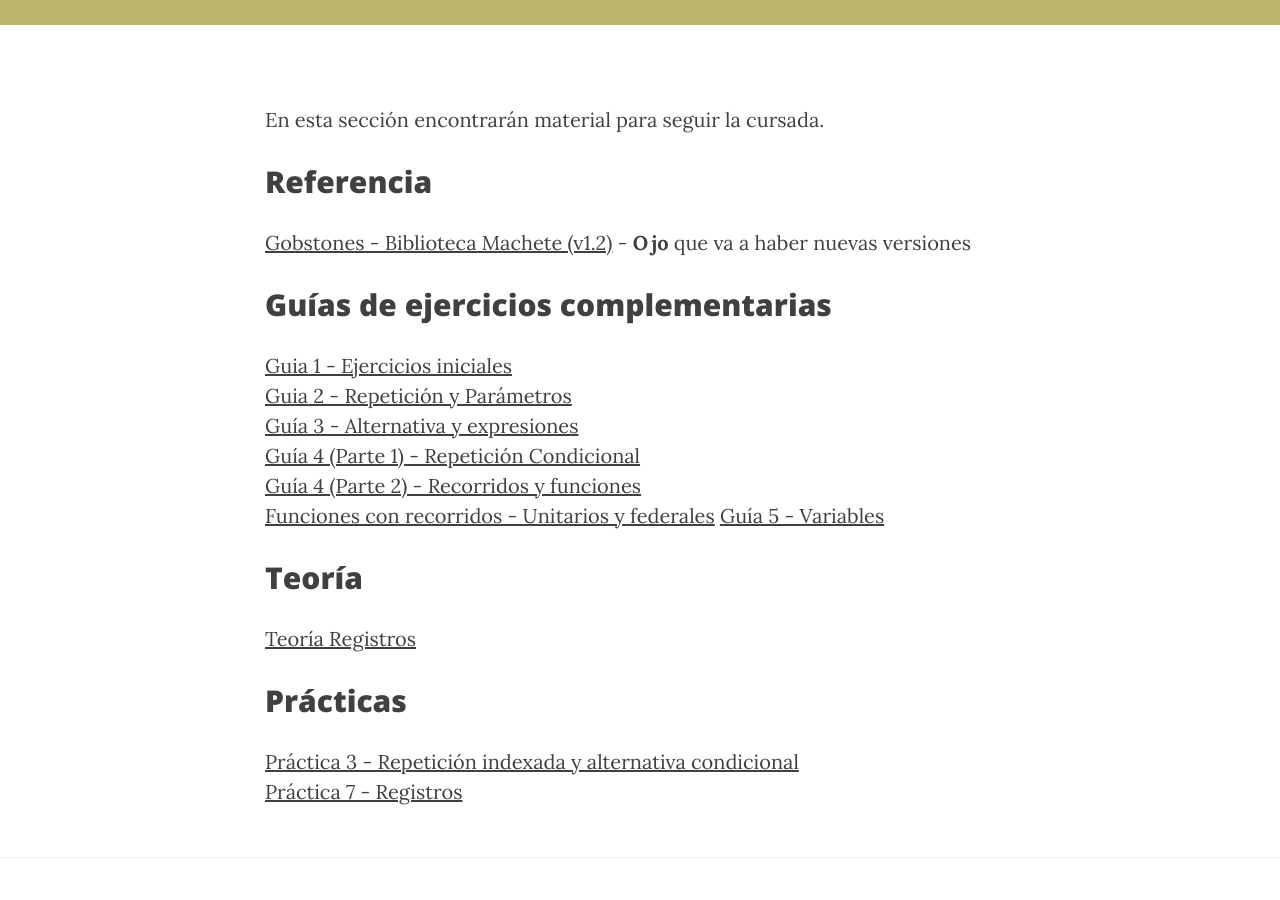
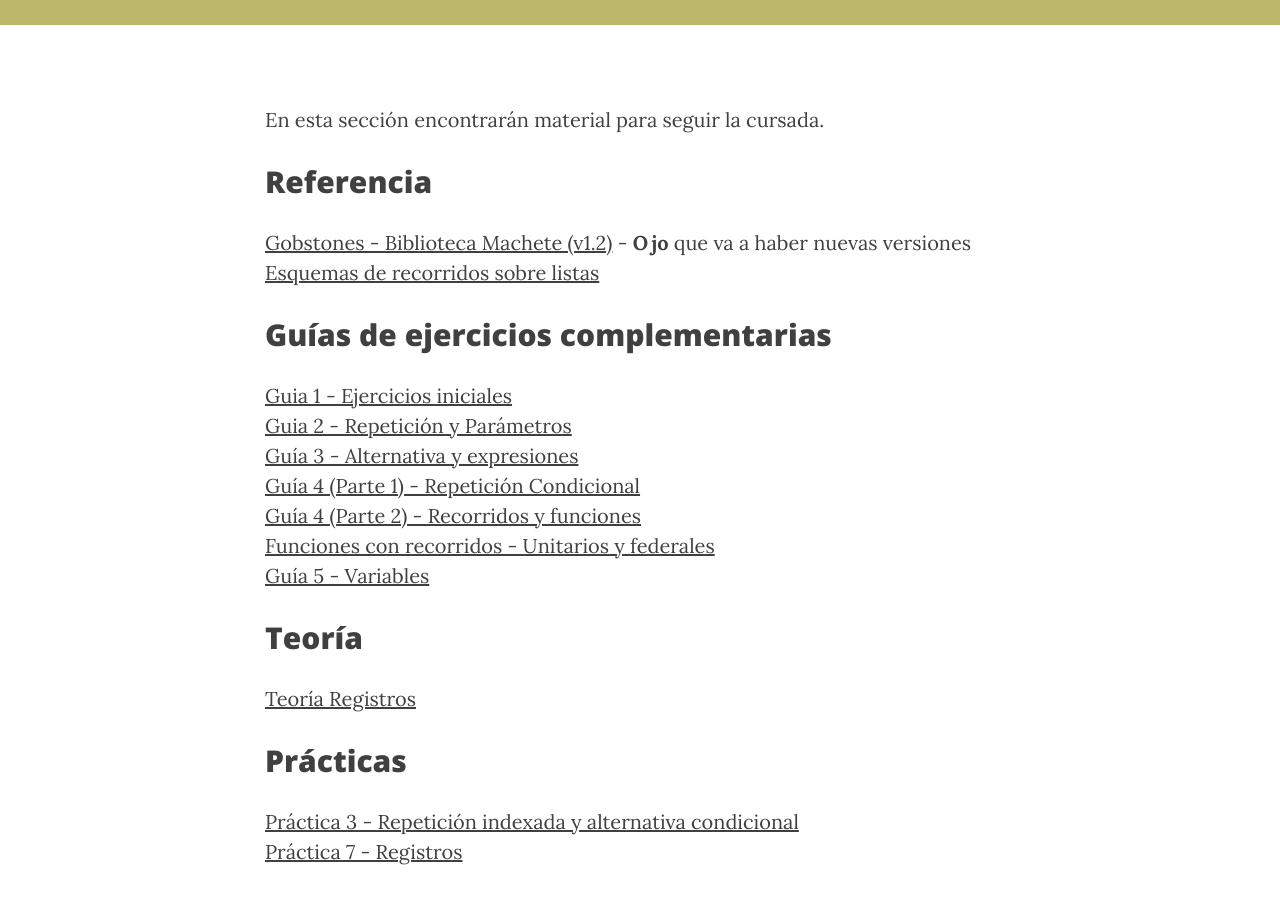
Before and after one commit to inpr-sarmiento/inpr-sarmiento.github.io, a Jekyll site: the page built from material.md, in a window 1280 px wide and 900 px high, scrolled down 397 px. Built offline with Jekyll 4.4.1, drawn with Linux system fonts in a browser that asks for light colours; nearby versions of some CDN libraries.

Commit message:
Agregada guia de recorridos de listas

```diff
--- a/material.md
+++ b/material.md
@@ -8,6 +8,8 @@ En esta sección encontrarán material para seguir la cursada.
 
 ## Referencia
 [Gobstones - Biblioteca Machete (v1.2)](/assets/material/Gobstones - Guía Biblioteca Machete - Inpr-Sarmiento - v1.2.pdf) - **Ojo** que va a haber nuevas versiones
+<br>
+[Esquemas de recorridos sobre listas](/assets/material/Recorridodelistas-Esquemas.pdf)
 
 ## Guías de ejercicios complementarias
 [Guia 1 - Ejercicios iniciales](/assets/material/Guía 1 Ejercicios - Iniciales.pdf)
@@ -21,6 +23,7 @@ En esta sección encontrarán material para seguir la cursada.
 [Guía 4 (Parte 2) - Recorridos y funciones](/assets/material/Guía 4 Ejercicios  Parte 2 - Recorridos y funciones.pdf)
 <br>
 [Funciones con recorridos - Unitarios y federales](/assets/material/Unitarios y federales - while.pdf)
+<br>
 [Guía 5 - Variables](/assets/material/Guía 5 Ejercicios - Variables.pdf)
 <br>
 
```
Also changed, not shown: 1 other file.
